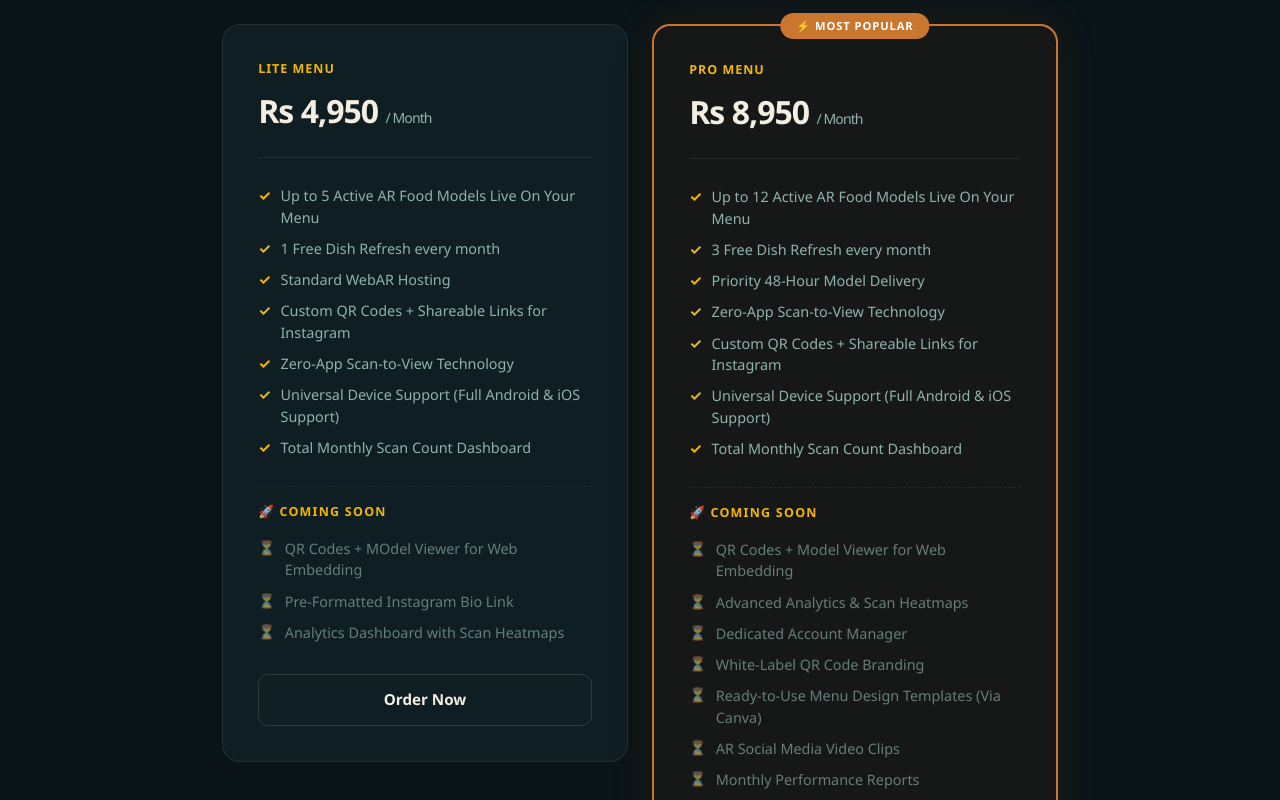
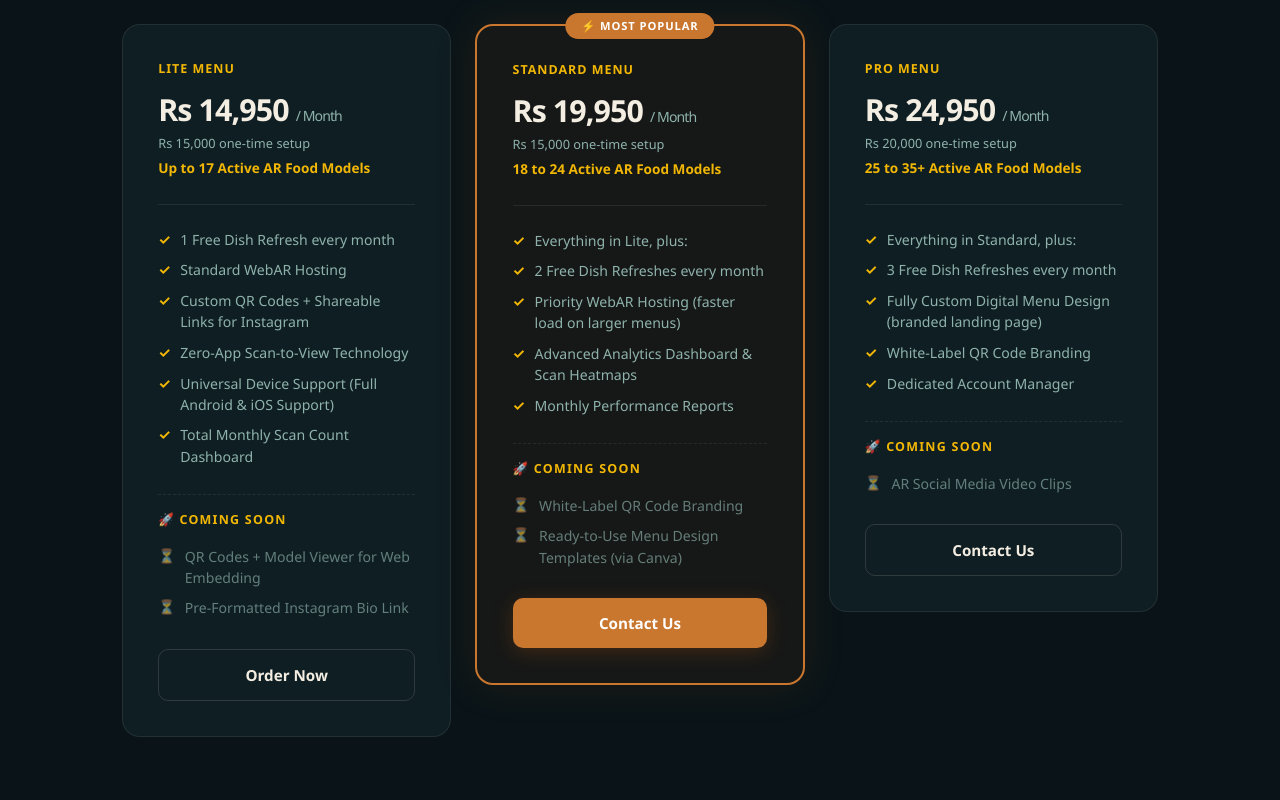
Before and after one commit to ABUHURAIRA114/AR-FOODIE, a React (Vite) app in the folder frontend/: page / in a window 1280 px wide. Shown: the part 3260-4060 px from the top of the page. Built offline with nearby package versions, Linux system fonts and the light colour scheme; no server answers.

Commit message:
updated the pricing plan

```diff
--- a/frontend/src/app/components/LandingPage.tsx
+++ b/frontend/src/app/components/LandingPage.tsx
@@ -775,10 +775,11 @@ function ProblemSection() {
 const plans = [
   {
     name: "Lite Menu",
-    price: "Rs 4,950",
+    price: "Rs 14,950",
     per: "/ Month",
+    setupFee: "Rs 15,000 one-time setup",
+    dishLimit: "Up to 17 Active AR Food Models",
     features: [
-      "Up to 5 Active AR Food Models Live On Your Menu",
       "1 Free Dish Refresh every month",
       "Standard WebAR Hosting",
       "Custom QR Codes + Shareable Links for Instagram",
@@ -787,48 +788,73 @@ const plans = [
       "Total Monthly Scan Count Dashboard",
     ],
     comingSoonFeatures: [
-      "QR Codes + MOdel Viewer for Web Embedding",
+      "QR Codes + Model Viewer for Web Embedding",
       "Pre-Formatted Instagram Bio Link",
-      "Analytics Dashboard with Scan Heatmaps",
     ],
     cta: "Order Now",
-    whatsappMsg: "Hi Dinenics! 👋 We're interested in the *Lite Menu Plan* (Rs 4,950/month) for our restaurant. We'd love to get started — could you share the next steps?",
+    whatsappMsg: "Hi Dinenics! 👋 We're interested in the *Lite Menu Plan* (Rs 14,950/month) for our restaurant. We'd love to get started — could you share the next steps?",
     popular: false,
   },
   {
-    name: "Pro Menu",
-    price: "Rs 8,950",
+    name: "Standard Menu",
+    price: "Rs 19,950",
     per: "/ Month",
+    setupFee: "Rs 15,000 one-time setup",
+    dishLimit: "18 to 24 Active AR Food Models",
     features: [
-      "Up to 12 Active AR Food Models Live On Your Menu",
-      "3 Free Dish Refresh every month",
-      "Priority 48-Hour Model Delivery",
-      "Zero-App Scan-to-View Technology",
-      "Custom QR Codes + Shareable Links for Instagram",
-      "Universal Device Support (Full Android & iOS Support)",
-      "Total Monthly Scan Count Dashboard",
-
+      "Everything in Lite, plus:",
+      "2 Free Dish Refreshes every month",
+      "Priority WebAR Hosting (faster load on larger menus)",
+      "Advanced Analytics Dashboard & Scan Heatmaps",
+      "Monthly Performance Reports",
     ],
     comingSoonFeatures: [
-      "QR Codes + Model Viewer for Web Embedding",
-      "Advanced Analytics & Scan Heatmaps",
-      "Dedicated Account Manager",
       "White-Label QR Code Branding",
-      "Ready-to-Use Menu Design Templates (Via Canva)",
-      "AR Social Media Video Clips",
-      "Monthly Performance Reports",
-
+      "Ready-to-Use Menu Design Templates (via Canva)",
     ],
     cta: "Contact Us",
-    whatsappMsg: "Hi Dinenics! 👋 We're interested in the *Pro Menu Plan* (Rs 8,950/month) for our restaurant. We'd love to get started — could you share the next steps?",
+    whatsappMsg: "Hi Dinenics! 👋 We're interested in the *Standard Menu Plan* (Rs 19,950/month) for our restaurant. We'd love to get started — could you share the next steps?",
     popular: true,
+  },
+  {
+    name: "Pro Menu",
+    price: "Rs 24,950",
+    per: "/ Month",
+    setupFee: "Rs 20,000 one-time setup",
+    dishLimit: "25 to 35+ Active AR Food Models",
+    features: [
+      "Everything in Standard, plus:",
+      "3 Free Dish Refreshes every month",
+      "Fully Custom Digital Menu Design (branded landing page)",
+      "White-Label QR Code Branding",
+      "Dedicated Account Manager",
+    ],
+    comingSoonFeatures: [
+      "AR Social Media Video Clips",
+    ],
+    cta: "Contact Us",
+    whatsappMsg: "Hi Dinenics! 👋 We're interested in the *Pro Menu Plan* (Rs 24,950/month) for our restaurant. We'd love to get started — could you share the next steps?",
+    popular: false,
   },
 ];
 
 function Pricing() {
   return (
     <div id="pricing" style={{ background: T.bg, padding: "6rem 0" }}>
-      <div style={{ maxWidth: 900, margin: "0 auto", padding: "0 2rem", textAlign: "center" }}>
+      <style>{`
+        .dinenics-pricing-grid {
+          display: grid;
+          grid-template-columns: repeat(3, 1fr);
+          gap: 1.5rem;
+          margin-top: 3.5rem;
+        }
+        @media (max-width: 860px) {
+          .dinenics-pricing-grid {
+            grid-template-columns: 1fr;
+          }
+        }
+      `}</style>
+      <div style={{ maxWidth: 1100, margin: "0 auto", padding: "0 2rem", textAlign: "center" }}>
         <FadeUp>
           <SectionLabel>Transparent Pricing</SectionLabel>
           <h2 style={{ fontSize: "clamp(1.8rem,4vw,2.8rem)", fontWeight: 800, letterSpacing: "-0.025em", color: T.text, marginBottom: "0.75rem" }}>Simple Pricing</h2>
@@ -836,7 +862,7 @@ function Pricing() {
           <GlowLine />
         </FadeUp>
 
-        <div style={{ display: "grid", gridTemplateColumns: "repeat(auto-fit,minmax(270px,1fr))", gap: "1.5rem", marginTop: "3.5rem" }}>
+        <div className="dinenics-pricing-grid">
           {plans.map((p, i) => (
             <FadeUp key={p.name} delay={i * 0.15}>
               <PricingCard plan={p} />
@@ -863,6 +889,8 @@ function PricingCard({ plan }: { plan: typeof plans[0] }) {
         position: "relative",
         boxShadow: plan.popular ? `0 0 40px rgba(166,81,17,0.15)` : "none",
         transition: "transform 0.3s, box-shadow 0.3s",
+        display: "flex",
+        flexDirection: "column",
       }}
       onMouseEnter={e => {
         e.currentTarget.style.transform = "translateY(-6px)";
@@ -887,42 +915,42 @@ function PricingCard({ plan }: { plan: typeof plans[0] }) {
         </div>
       )}
 
-      {/* Plan name */}
       <p style={{ fontSize: "0.78rem", fontWeight: 700, color: T.accent, textTransform: "uppercase", letterSpacing: "0.08em", marginBottom: "0.5rem" }}>
         {plan.name}
       </p>
 
-      {/* Price */}
-      <p style={{ fontSize: "2rem", fontWeight: 900, letterSpacing: "-0.03em", color: T.text, marginBottom: "0.2rem" }}>
+      <p style={{ fontSize: "1.9rem", fontWeight: 900, letterSpacing: "-0.03em", color: T.text, marginBottom: "0.1rem" }}>
         {plan.price} <span style={{ fontSize: "0.88rem", fontWeight: 400, color: T.muted }}>{plan.per}</span>
       </p>
 
-      <div style={{ borderTop: `1px solid ${T.border}`, margin: "1.4rem 0" }} />
+      <p style={{ fontSize: "0.8rem", color: T.muted, marginBottom: "0.3rem" }}>{plan.setupFee}</p>
+      <p style={{ fontSize: "0.85rem", fontWeight: 700, color: T.accent, marginBottom: "0.4rem" }}>{plan.dishLimit}</p>
 
-      {/* Live features */}
-      <ul style={{ listStyle: "none", marginBottom: "1.4rem", padding: 0 }}>
+      <div style={{ borderTop: `1px solid ${T.border}`, margin: "1.2rem 0" }} />
+
+      <ul style={{ listStyle: "none", marginBottom: "1.4rem", padding: 0, flexGrow: 1 }}>
         {plan.features.map(f => (
-          <li key={f} style={{ display: "flex", alignItems: "flex-start", gap: "0.6rem", fontSize: "0.9rem", color: T.muted, padding: "0.3rem 0" }}>
+          <li key={f} style={{ display: "flex", alignItems: "flex-start", gap: "0.6rem", fontSize: "0.88rem", color: T.muted, padding: "0.3rem 0" }}>
             <span style={{ color: T.accent, fontWeight: 700, flexShrink: 0 }}>✓</span> {f}
           </li>
         ))}
       </ul>
 
-      {/* Coming Soon section */}
+      {plan.comingSoonFeatures.length > 0 && (
         <div style={{ borderTop: `1px dashed ${T.border}`, paddingTop: "1rem", marginBottom: "1.6rem" }}>
           <p style={{ fontSize: "0.78rem", fontWeight: 800, color: T.accent, textTransform: "uppercase", letterSpacing: "0.1em", marginBottom: "0.7rem" }}>
             🚀 Coming Soon
           </p>
           <ul style={{ listStyle: "none", padding: 0, margin: 0 }}>
             {plan.comingSoonFeatures.map(f => (
-            <li key={f} style={{ display: "flex", alignItems: "flex-start", gap: "0.6rem", fontSize: "0.9rem", color: T.muted, padding: "0.3rem 0", opacity: 0.65 }}>
+              <li key={f} style={{ display: "flex", alignItems: "flex-start", gap: "0.6rem", fontSize: "0.88rem", color: T.muted, padding: "0.3rem 0", opacity: 0.65 }}>
                 <span style={{ color: T.accent, fontWeight: 700, flexShrink: 0, fontSize: "0.85rem" }}>⏳</span> {f}
               </li>
             ))}
           </ul>
         </div>
+      )}
 
-      {/* WhatsApp CTA */}
       <a
         href={whatsappUrl}
         target="_blank"
```
Lines whose indentation alone changed are shown as unchanged.
